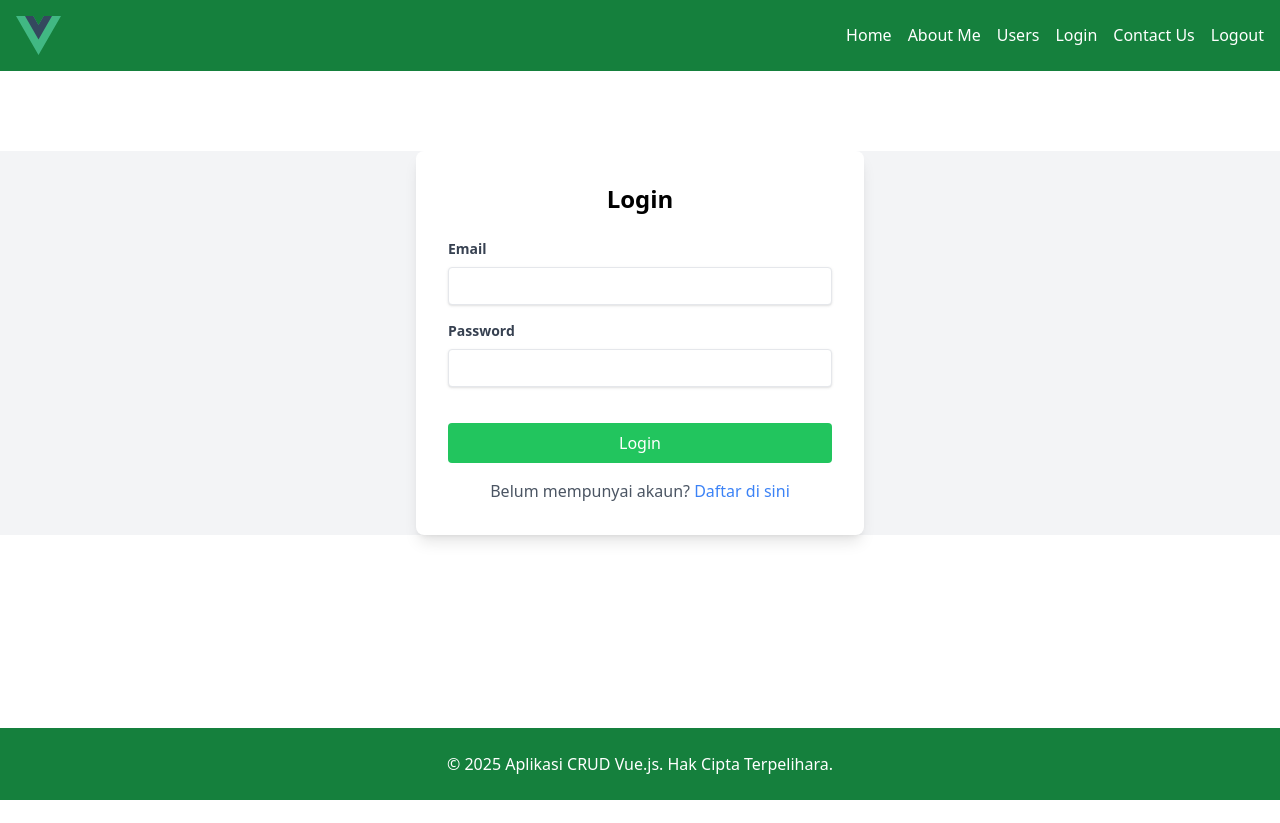
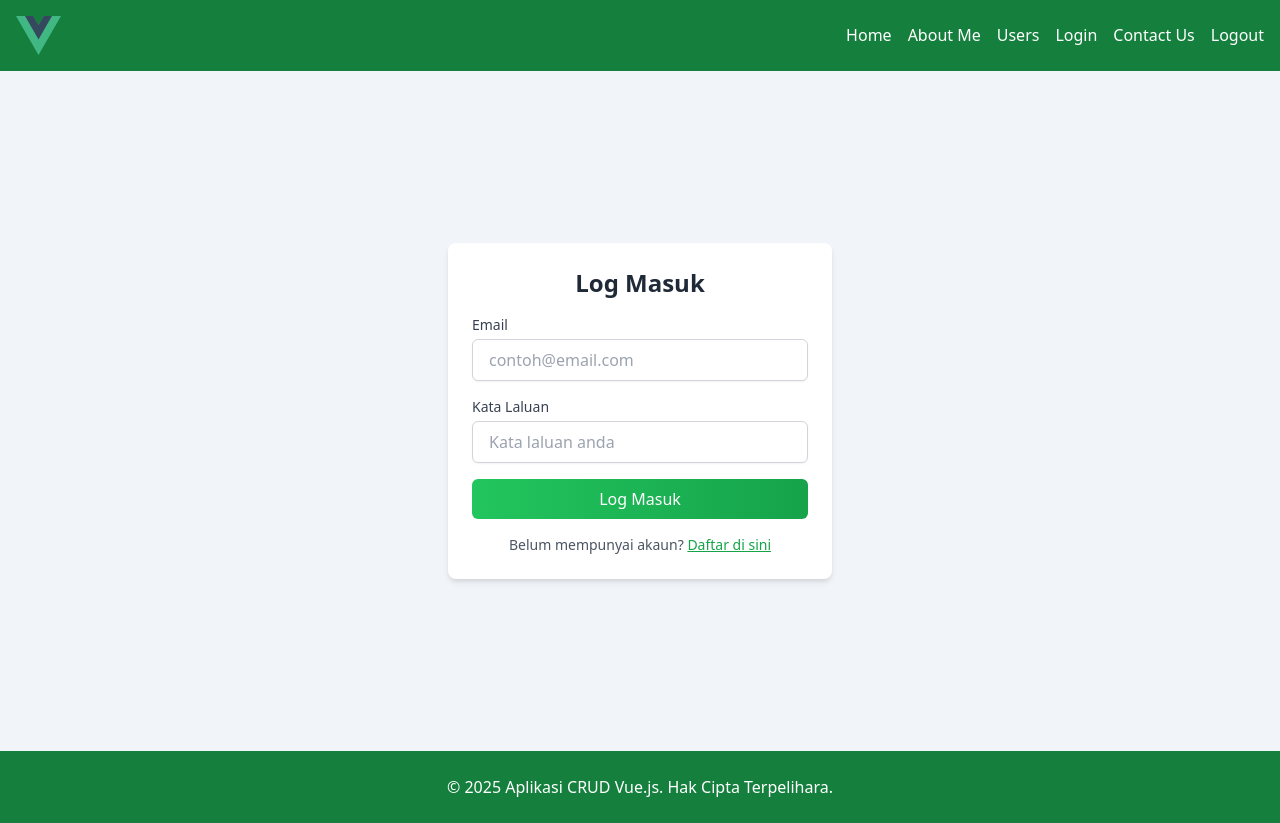
Before and after one commit to nmfairus/node-blog-app, a Vue app: page /login in a window 1280 px wide. Before the commit the page ends 800 px from the top, so only its background shows below. Built offline with nearby package versions, Linux system fonts and the light colour scheme.

Commit message:
refactor Login component with improved layout, localization, and enhanced styling

```diff
--- a/src/components/Login.vue
+++ b/src/components/Login.vue
@@ -1,44 +1,52 @@
 <template>
-  <div class="mt-20 flex items-center justify-center bg-gray-100">
-    <div class="bg-white p-8 rounded-lg shadow-lg w-full max-w-md">
-      <h2 class="text-2xl font-bold mb-6 text-center">Login</h2>
-      <form @submit.prevent="handleLogin">
-        <div class="mb-4">
-          <label class="block text-gray-700 text-sm font-bold mb-2" for="email">
-            Email
-          </label>
+  <div class="h-[85vh] flex items-center justify-center bg-slate-100">
+    <div class="bg-white p-6 rounded-lg shadow-md w-full max-w-sm space-y-4">
+      <!-- Header -->
+      <h2 class="text-2xl font-bold text-center text-gray-800">Log Masuk</h2>
+
+      <!-- Form -->
+      <form @submit.prevent="handleLogin" class="space-y-4">
+        <!-- Email Field -->
+        <div>
+          <label for="email" class="block text-sm font-medium text-gray-700">Email</label>
           <input
             type="email"
             id="email"
             v-model="email"
-            class="shadow appearance-none border rounded w-full py-2 px-3 text-gray-700 leading-tight focus:outline-none focus:shadow-outline"
+            class="mt-1 block w-full px-4 py-2 border border-gray-300 rounded-md shadow-sm focus:outline-none focus:ring-2 focus:ring-green-500 focus:border-transparent"
+            placeholder="contoh@email.com"
             required
           />
         </div>
-        <div class="mb-6">
-          <label class="block text-gray-700 text-sm font-bold mb-2" for="password">
-            Password
-          </label>
+
+        <!-- Password Field -->
+        <div>
+          <label for="password" class="block text-sm font-medium text-gray-700">Kata Laluan</label>
           <input
             type="password"
             id="password"
             v-model="password"
-            class="shadow appearance-none border rounded w-full py-2 px-3 text-gray-700 mb-3 leading-tight focus:outline-none focus:shadow-outline"
+            class="mt-1 block w-full px-4 py-2 border border-gray-300 rounded-md shadow-sm focus:outline-none focus:ring-2 focus:ring-green-500 focus:border-transparent"
+            placeholder="Kata laluan anda"
             required
           />
         </div>
-        <div class="mb-4">
-          <button
-            type="submit"
-            class="w-full bg-green-500 text-white p-2 rounded hover:bg-green-600"
-          >
-            Login
-          </button>
-        </div>
+
+        <!-- Submit Button -->
+        <button
+          type="submit"
+          class="w-full bg-gradient-to-r from-green-500 to-green-600 text-white py-2 px-4 rounded-md hover:from-green-600 hover:to-green-700 transition duration-300 ease-in-out"
+        >
+          Log Masuk
+        </button>
       </form>
-      <p class="text-center text-gray-600">
+
+      <!-- Footer Link -->
+      <p class="text-center text-sm text-gray-600">
         Belum mempunyai akaun?
-        <router-link to="/register" class="text-blue-500 hover:underline">Daftar di sini</router-link>
+        <router-link to="/register" class="text-green-600 hover:text-green-700 font-medium underline">
+          Daftar di sini
+        </router-link>
       </p>
     </div>
   </div>
@@ -62,15 +70,35 @@ const handleLogin = async () => {
     const token = response.data.token;
     localStorage.setItem('token', token);
     console.log('Login successful, token saved:', token);
-    // Redirect to another page or perform other actions
+    // Redirect to dashboard or another page
     router.push('/dashboard');
   } catch (error) {
     console.error('Login failed:', error);
-    alert('Login failed. Please check your credentials and try again.');
+    alert('Log masuk gagal. Sila semak maklumat anda dan cuba lagi.');
   }
 };
 </script>
 
 <style scoped>
-/* Add your styles here */
+/* Background Color */
+.bg-slate-100 {
+  background-color: #f1f5f9; /* Warna slate nipis */
+}
+
+/* Shadow Effect */
+.shadow-md {
+  box-shadow: 0 4px 6px -1px rgba(0, 0, 0, 0.1), 0 2px 4px -1px rgba(0, 0, 0, 0.06);
+}
+
+/* Input Focus Styling */
+.focus\:ring-2:focus {
+  box-shadow: 0 0 0 2px rgba(16, 185, 129, 0.5);
+}
+
+/* Button Hover Animation */
+.transition {
+  transition-property: all;
+  transition-timing-function: cubic-bezier(0.4, 0, 0.2, 1);
+  transition-duration: 300ms;
+}
 </style>
```
